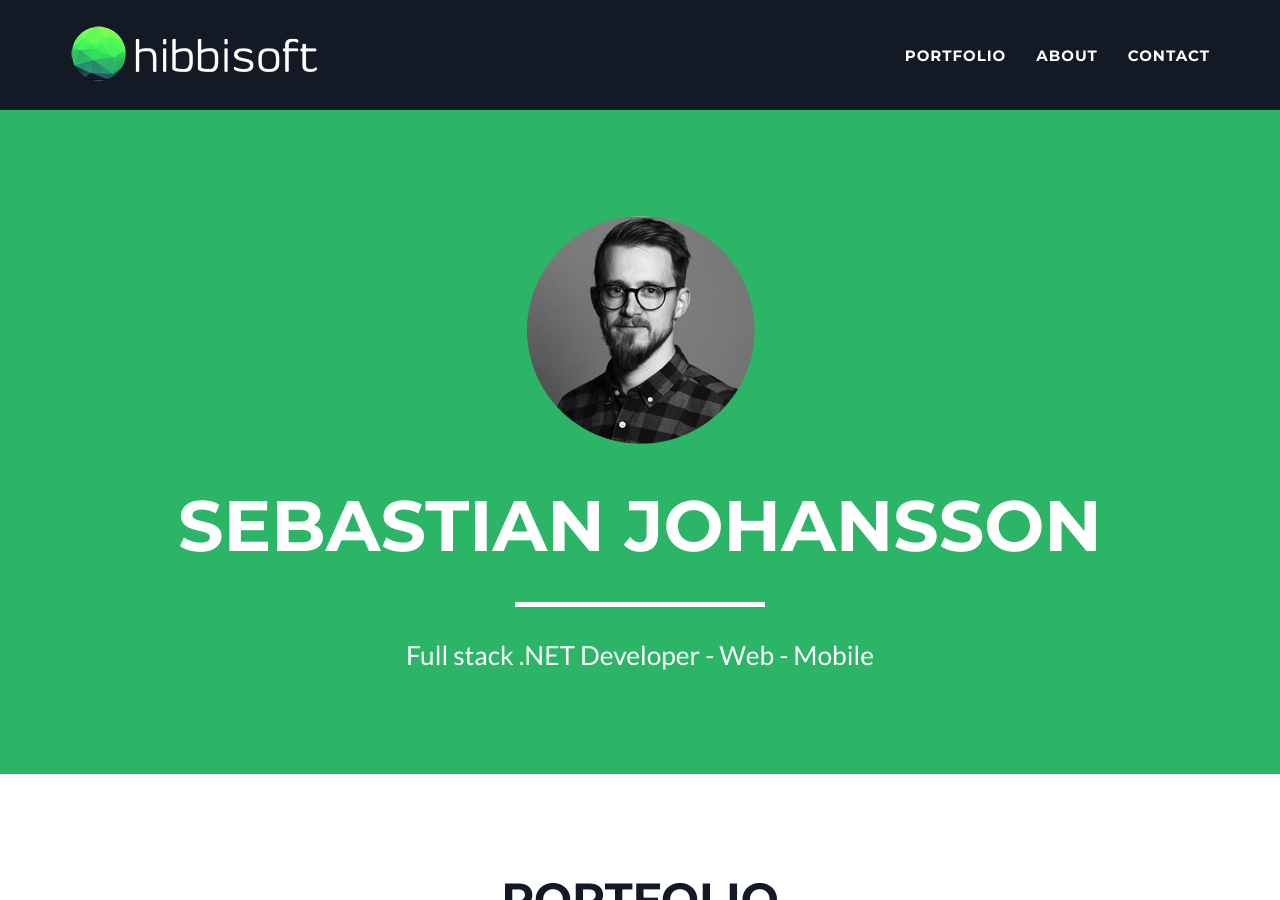
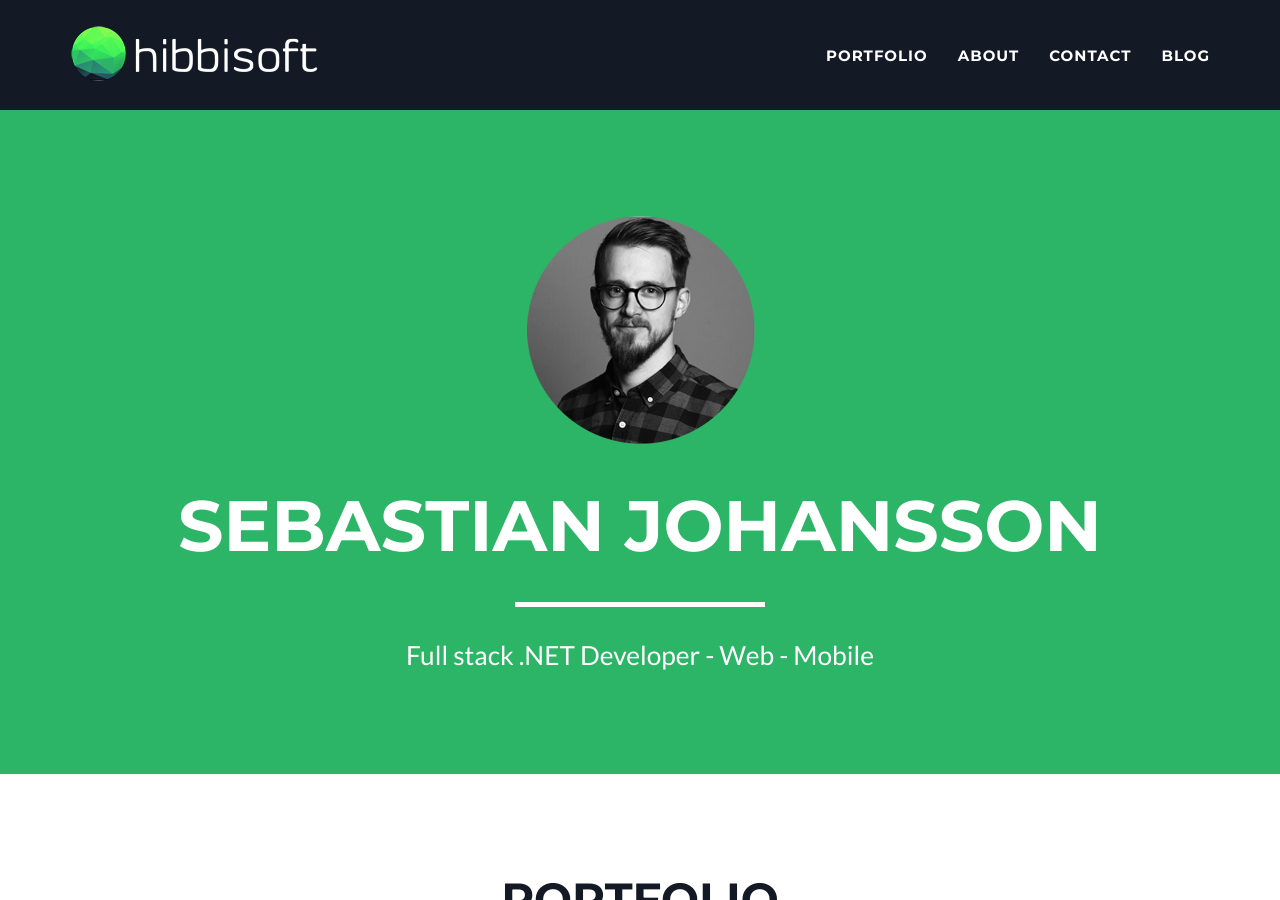
Before and after one commit to sebbebebbe/sebbebebbe.github.com, a Jekyll site: the page built from index.html, in a window 1280 px wide and 900 px high. Built offline with Jekyll 4.4.1, drawn with Linux system fonts in a browser that asks for light colours.

Commit message:
added blog to page

```diff
--- a/_includes/nav.html
+++ b/_includes/nav.html
@@ -27,6 +27,9 @@
                     <li class="page-scroll">
                         <a href="#contact">Contact</a>
                     </li>
+                    <li class="page-scroll">
+                        <a href="/blog">Blog</a>
+                    </li>
                 </ul>
             </div>
             <!-- /.navbar-collapse -->
```
